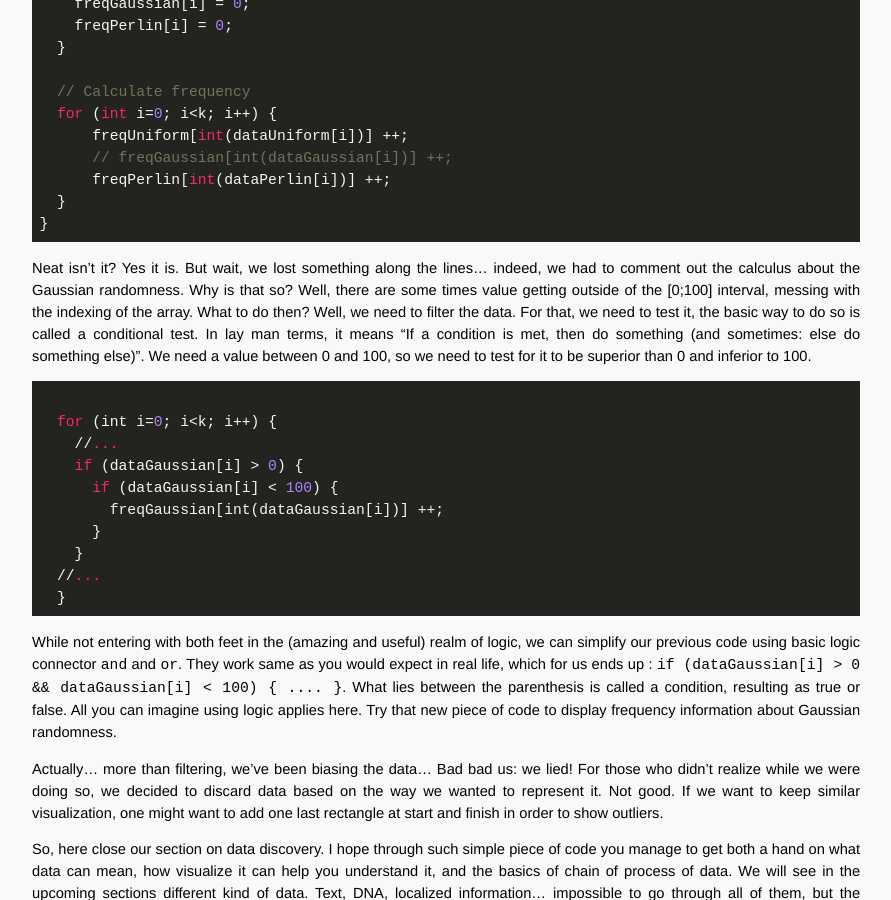
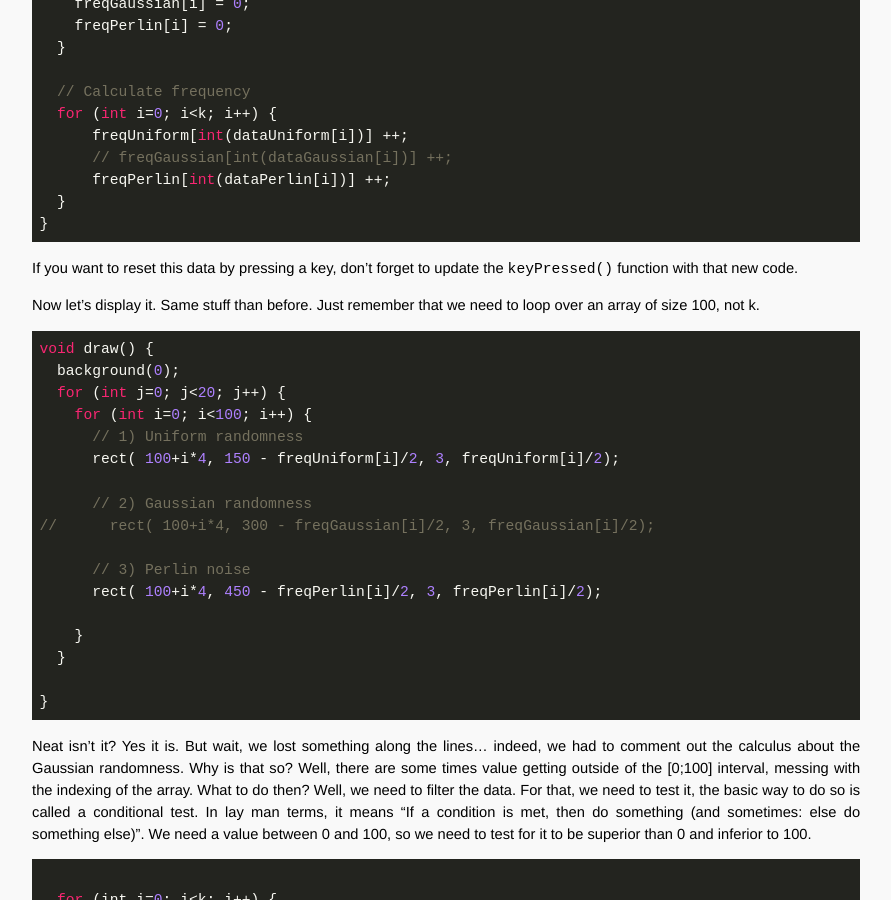
Before and after one commit to OpenTechSchool-Brussels/data-visualisation-with-processing, a Jekyll site: the page built from A-feel-of-data.markdown, in a window 1280 px wide and 900 px high, scrolled down 5434 px. Shown: the whole window, without its empty margins (324-1215 px from the left). Built offline with Jekyll 4.4.1, drawn with Linux system fonts in a browser that asks for light colours; Markdown is read by kramdown in place of the engine named in the settings.

Commit message:
Update A-feel-of-data.markdown

````diff
--- a/A-feel-of-data.markdown
+++ b/A-feel-of-data.markdown
@@ -228,6 +228,29 @@ void setup() {
   }
 }
 ```
+If you want to reset this data by pressing a key, don't forget to update the `keyPressed()` function with that new code.
+
+Now let's display it. Same stuff than before. Just remember that we need to loop over an array of size 100, not k.
+
+```java
+void draw() {
+  background(0);
+  for (int j=0; j<20; j++) {
+    for (int i=0; i<100; i++) {
+      // 1) Uniform randomness
+      rect( 100+i*4, 150 - freqUniform[i]/2, 3, freqUniform[i]/2);
+
+      // 2) Gaussian randomness
+//      rect( 100+i*4, 300 - freqGaussian[i]/2, 3, freqGaussian[i]/2);
+
+      // 3) Perlin noise
+      rect( 100+i*4, 450 - freqPerlin[i]/2, 3, freqPerlin[i]/2);
+
+    }
+  }
+
+}
+```
 
 Neat isn't it? Yes it is. But wait, we lost something along the lines... indeed, we had to comment out the calculus about the Gaussian randomness. Why is that so? Well, there are some times value getting outside of the [0;100] interval, messing with the indexing of the array. What to do then? Well, we need to filter the data. For that, we need to test it, the basic way to do so is called a conditional test. In lay man terms, it means "If a condition is met, then do something (and sometimes: else do something else)". We need a value between 0 and 100, so we need to test for it to be superior than 0 and inferior to 100.
 
````
